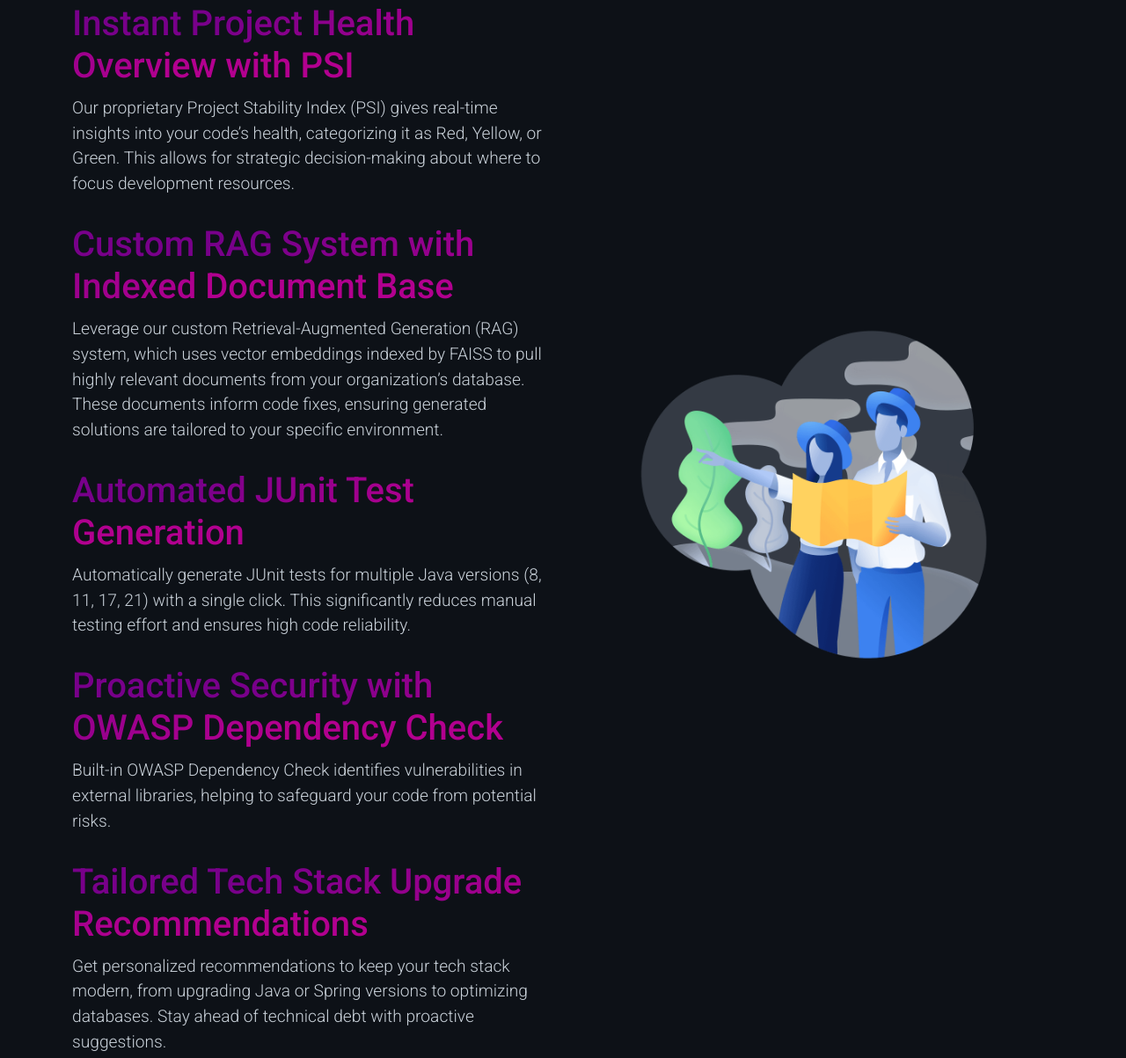
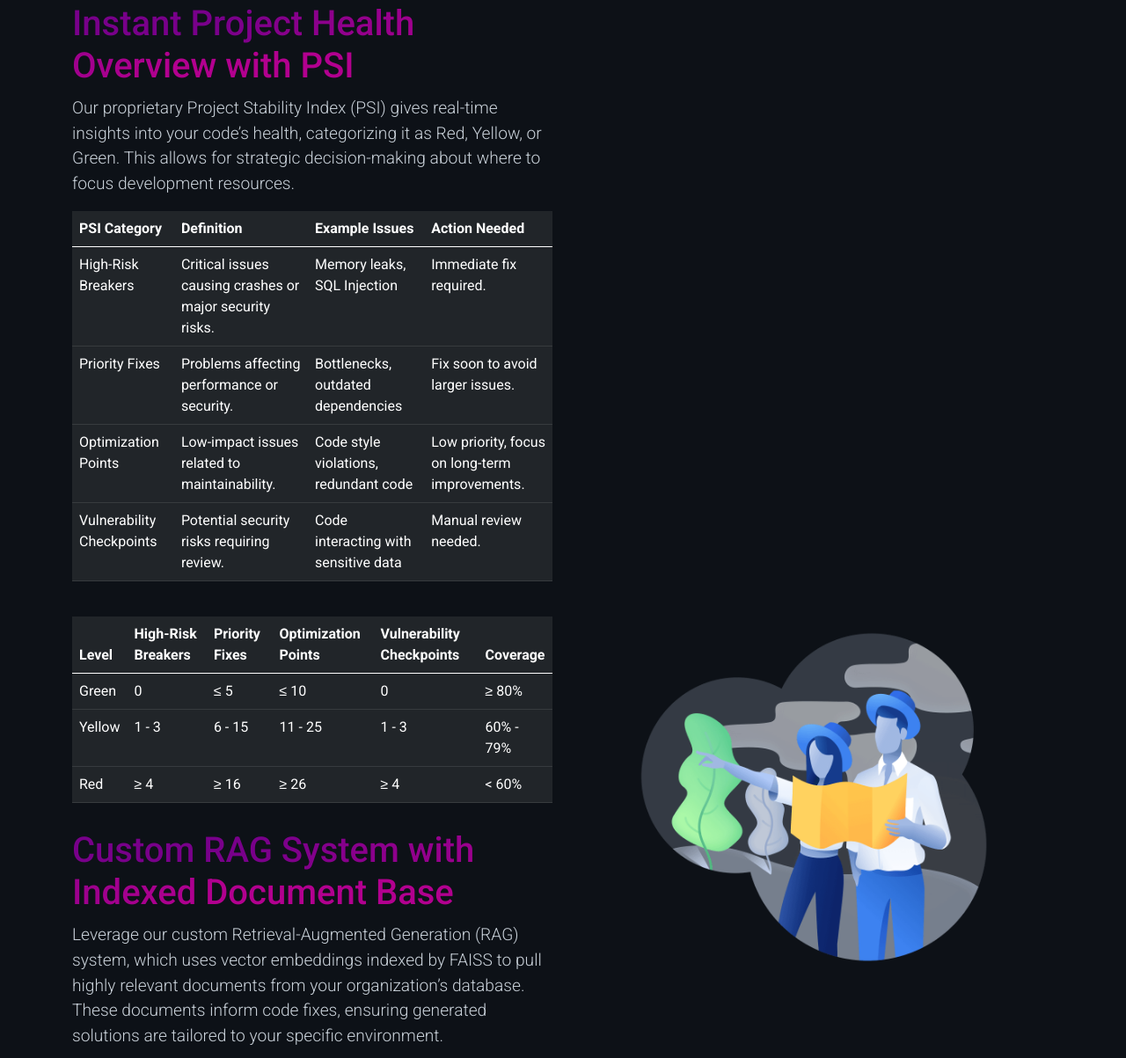
Before and after one commit to advaidg/genai-web, a plain HTML site: page index.html in a window 1280 px wide. Shown: the part 1770-2973 px from the top of the page at 88% size. Drawn offline with Linux system fonts and the light colour scheme.

Commit message:
push latest code

```diff
--- a/index.html
+++ b/index.html
@@ -88,6 +88,84 @@
               <p>
                 Our proprietary Project Stability Index (PSI) gives real-time insights into your code’s health, categorizing it as Red, Yellow, or Green. This allows for strategic decision-making about where to focus development resources.
               </p>
+              <table  class="table table-dark" cellspacing="0" cellpadding="10">
+                <thead >
+                <tr>
+                <th>PSI Category</th>
+                <th>Definition</th>
+                <th>Example Issues</th>
+                <th>Action Needed</th>
+                </tr>
+                </thead>
+                <tbody >
+                <tr>
+                <td>High-Risk Breakers</td>
+                <td>Critical issues causing crashes or major security risks.</td>
+                <td>Memory leaks, SQL Injection</td>
+                <td>Immediate fix required.</td>
+                </tr>
+                <tr>
+                <td>Priority Fixes</td>
+                <td>Problems affecting performance or security.</td>
+                <td>Bottlenecks, outdated dependencies</td>
+                <td>Fix soon to avoid larger issues.</td>
+                </tr>
+                <tr>
+                <td>Optimization Points</td>
+                <td>Low-impact issues related to maintainability.</td>
+                <td>Code style violations, redundant code</td>
+                <td>Low priority, focus on long-term improvements.</td>
+                </tr>
+                <tr>
+                <td>Vulnerability Checkpoints</td>
+                <td>Potential security risks requiring review.</td>
+                <td>Code interacting with sensitive data</td>
+                <td>Manual review needed.</td>
+                </tr>
+                </tbody>
+                </table>
+
+              </br>
+              <table  class="table table-dark" cellspacing="0" cellpadding="10">
+                <thead>
+                <tr>
+                <th>Level</th>
+                <th>High-Risk Breakers</th>
+                <th>Priority Fixes</th>
+                <th>Optimization Points</th>
+                <th>Vulnerability Checkpoints</th>
+                <th>Coverage</th>
+                </tr>
+                </thead>
+                <tbody>
+                <tr>
+                <td>Green</td>
+                <td>0</td>
+                <td>≤ 5</td>
+                <td>≤ 10</td>
+                <td>0</td>
+                <td>≥ 80%</td>
+                </tr>
+                <tr>
+                <td>Yellow</td>
+                <td>1 - 3</td>
+                <td>6 - 15</td>
+                <td>11 - 25</td>
+                <td>1 - 3</td>
+                <td>60% - 79%</td>
+                </tr>
+                <tr>
+                <td>Red</td>
+                <td>≥ 4</td>
+                <td>≥ 16</td>
+                <td>≥ 26</td>
+                <td>≥ 4</td>
+                <td>&lt; 60%</td>
+                </tr>
+                </tbody>
+                </table>
+
+
             </div>
 
             <div class="feature-item">
@@ -226,10 +304,10 @@
               <div class="col-md-6 d-flex align-items-center">
                 <img
                   style="cursor: pointer"
-                  src="images/level1arch.png"
+                  src="images/arch1.png"
                   alt="How to Use Placeholder"
                   class="reveal-from-bottom"
-                  onclick="openPopup('images/level1arch.png')"
+                  onclick="openPopup('images/arch1.png')"
                 />
               </div>
             </div>
@@ -365,24 +443,23 @@
             look forward to helping you streamline your code quality assurance
             process!
           </p>
-          <div class="avatar-container">
+            <div class="avatar-container">
             <div class="avatar-item">
               <div class="avatar">D</div>
               <div class="avatar-name">Sourabh</div>
-          </div>
+            </div>
             <div class="avatar-item">
               <div class="avatar"><img src="images/harish.jpg"/></div>
                 <div class="avatar-name">Harish</div>
             </div>
             <div class="avatar-item">
-              <div class="avatar"><img src="images/Advaid.png"/></div>
+              <div class="avatar"><img src="images/Advaid.jpeg"/></div>
               <div class="avatar-name">Advaid</div>
-          </div>
+            </div>
             <div class="avatar-item">
                 <div class="avatar"><img src="images/shashi.jpg"/></div>
                 <div class="avatar-name">Shashi</div>
             </div>
-
             <div class="avatar-item">
                 <div class="avatar">D</div>
                 <div class="avatar-name">Trilok</div>
```
Also changed, not shown: images/Advaid.jpeg (added), images/Advaid.png (deleted), images/arch1.png (added).
